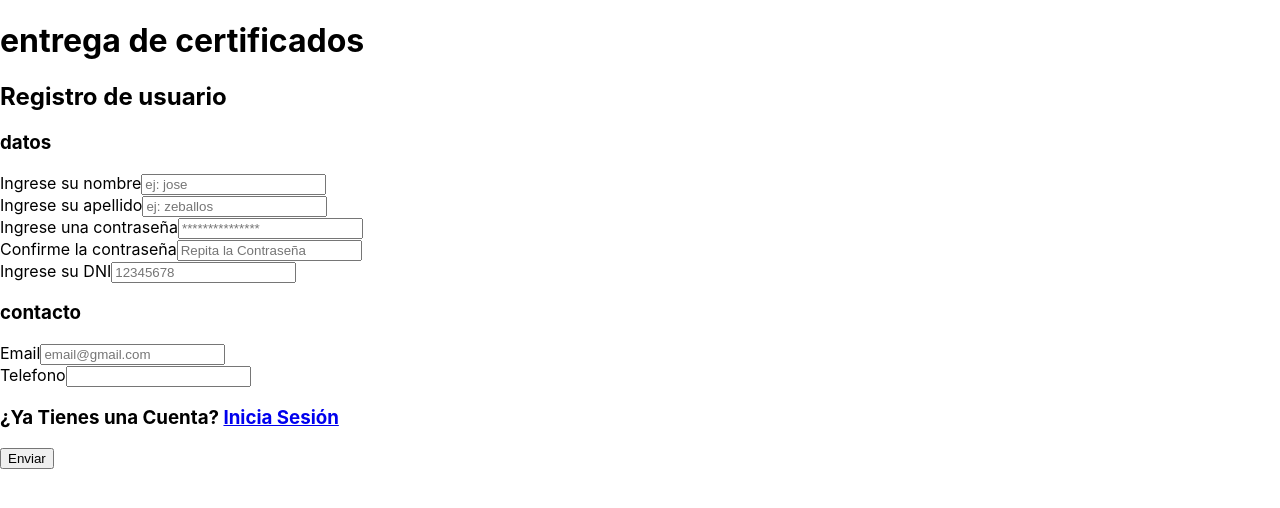
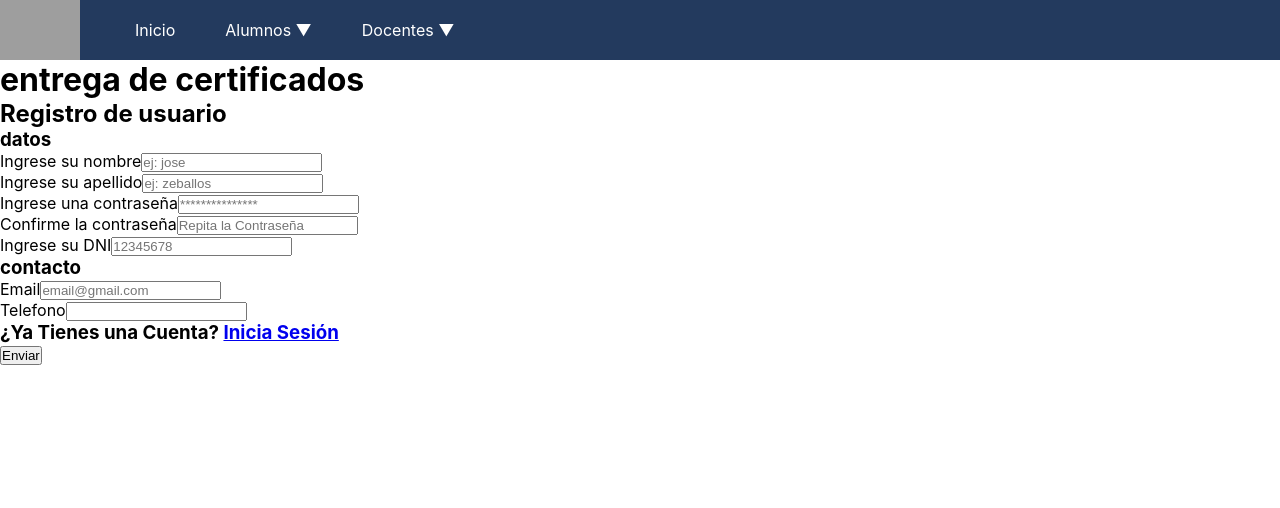
Before and after one commit to lillardRaamsey/Certificados, a React (Create React App) app: page /registro in a window 1280 px wide. Shown: the top 508 px of the page. Built offline with nearby package versions, Linux system fonts and the light colour scheme; grey boxes are pictures that could not be loaded.

Commit message:
se agrego la navbar basica y estilos

```diff
--- a/src/App.js
+++ b/src/App.js
@@ -1,3 +1,4 @@
+import Navbar from './componentes/nav';
 import CertificadoForm from './componentes/FormularioCertificados';
 import './App.css';
 import FormRegistro from './componentes/formRegistro';
@@ -5,8 +6,8 @@ import Formingresar from './componentes/formingresar';
 import { BrowserRouter as Router, Routes, Route } from 'react-router-dom';
 function App() {
   return (
-
     <Router>
+      <Navbar/>
         <Routes>
             <Route path="/envioCertificado" element={<CertificadoForm />}/>
             <Route path="/registro" element={<FormRegistro titulo="Registro de usuario" />}/>
--- /dev/null
+++ b/src/componentes/nav.jsx
@@ -0,0 +1,27 @@
+import '../css/nav.css'
+function Navbar() {
+  return (
+    <div className="navbar">
+      <img src="logo.png" alt="Logo EPET N°20" />
+      <a href="/">Inicio</a>
+
+      <div className="dropdown">
+        <a href="#">Alumnos ▼</a>
+        <div className="dropdown-content">
+          <a href="/alumnos/opcion1">Opción 1</a>
+          <a href="/alumnos/opcion2">Opción 2</a>
+        </div>
+      </div>
+
+      <div className="dropdown">
+        <a href="#">Docentes ▼</a>
+        <div className="dropdown-content">
+          <a href="/docentes/opcion1">Opción 1</a>
+          <a href="/docentes/opcion2">Opción 2</a>
+        </div>
+      </div>
+    </div>
+  );
+}
+
+export default Navbar;
--- /dev/null
+++ b/src/css/nav.css
@@ -0,0 +1,41 @@
+ *{
+    margin: 0%;
+    padding: 0%;
+ }
+ .navbar {
+            display: flex;
+            align-items: center;
+            background-color: #233a5e;
+            gap:20px;
+            width: 100%;
+        }
+        .navbar img {
+            height: 60px;
+            margin-right: 20px;
+        }
+        .navbar a {
+            color: white;
+            text-decoration: none;
+            padding: 10px 15px;
+            position: relative;
+        }
+        .navbar a:hover {
+            background-color: #1a2c4d;
+            border-radius: 5px;
+        }
+        .dropdown {
+            position: relative;
+        }
+        .dropdown-content {
+            display: none;
+            position: absolute;
+            background-color: #1a2c4d;
+            min-width: 150px;
+            box-shadow: 0px 8px 16px rgba(0,0,0,0.2);
+            z-index: 1;
+        }
+        .dropdown-content a {
+            display: block;
+            padding: 10px;
+            color: white;
+        }
```
Also changed, not shown: src/css/FormCertific.css (added).
